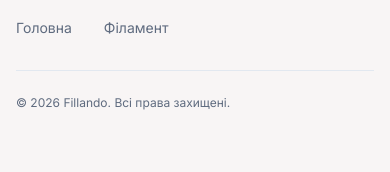
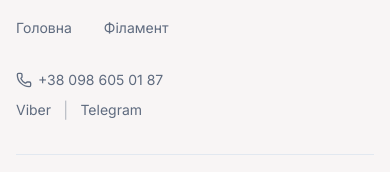
Before and after one commit to vvbogdanovih/fillando-fe, a Next.js app: page / in a window 390 px wide. Shown: the part 713-885 px from the top of the page. Before the commit the page ends 864 px from the top, so only its background shows below. Built offline with nearby package versions, Linux system fonts and the light colour scheme; no server answers.

Commit message:
Add contact information to Footer component, including phone, Viber, and Telegram links for improved accessibility and user communication.

```diff
--- a/src/common/components/Footer.tsx
+++ b/src/common/components/Footer.tsx
@@ -1,6 +1,10 @@
 import Image from 'next/image'
 import Link from 'next/link'
+import { Phone } from 'lucide-react'
 import { UI_URLS } from '@/common/constants'
+
+const PHONE = '+380986050187'
+const PHONE_DISPLAY = '+38 098 605 01 87'
 
 export function Footer() {
 	return (
@@ -31,6 +35,38 @@ export function Footer() {
 							Філамент
 						</Link>
 					</nav>
+
+					{/* Contacts */}
+					<div className='flex flex-col gap-2'>
+						<div className='flex items-center gap-3'>
+							<a
+								href={`tel:${PHONE}`}
+								className='text-muted-foreground hover:text-primary flex items-center gap-1.5 text-sm transition-colors'
+							>
+								<Phone className='size-4' />
+								{PHONE_DISPLAY}
+							</a>
+						</div>
+						<div className='flex items-center gap-3'>
+							<a
+								href={`viber://chat?number=${PHONE}`}
+								className='text-muted-foreground hover:text-primary text-sm transition-colors'
+								target='_blank'
+								rel='noopener noreferrer'
+							>
+								Viber
+							</a>
+							<span className='text-muted-foreground/40'>|</span>
+							<a
+								href='https://t.me/fillando'
+								className='text-muted-foreground hover:text-primary text-sm transition-colors'
+								target='_blank'
+								rel='noopener noreferrer'
+							>
+								Telegram
+							</a>
+						</div>
+					</div>
 				</div>
 
 				<div className='border-border mt-8 border-t pt-6'>
```
